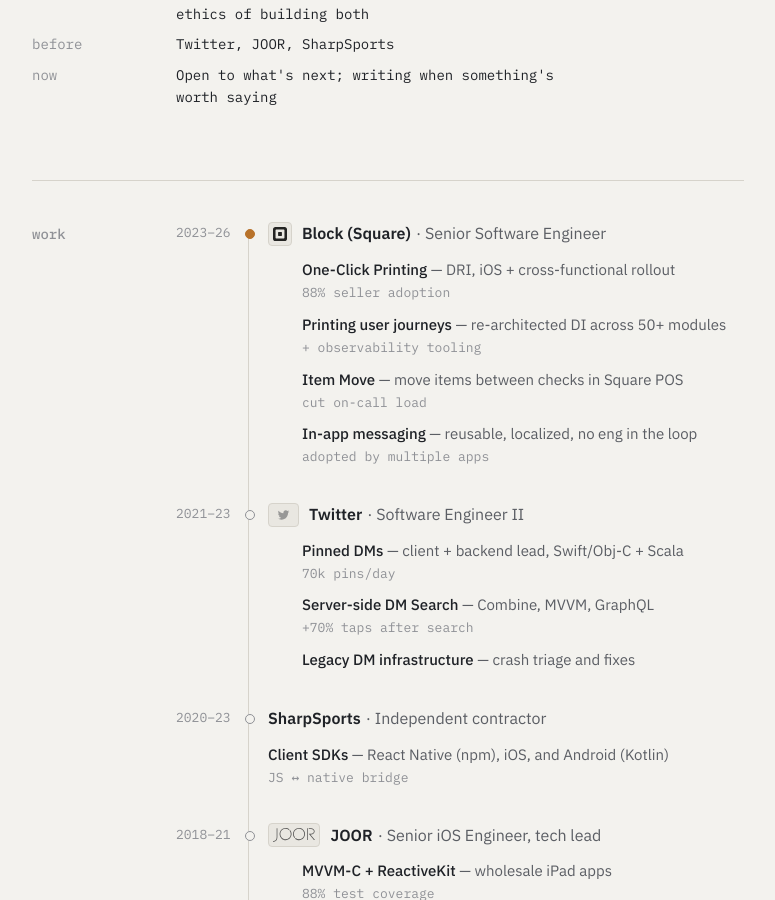
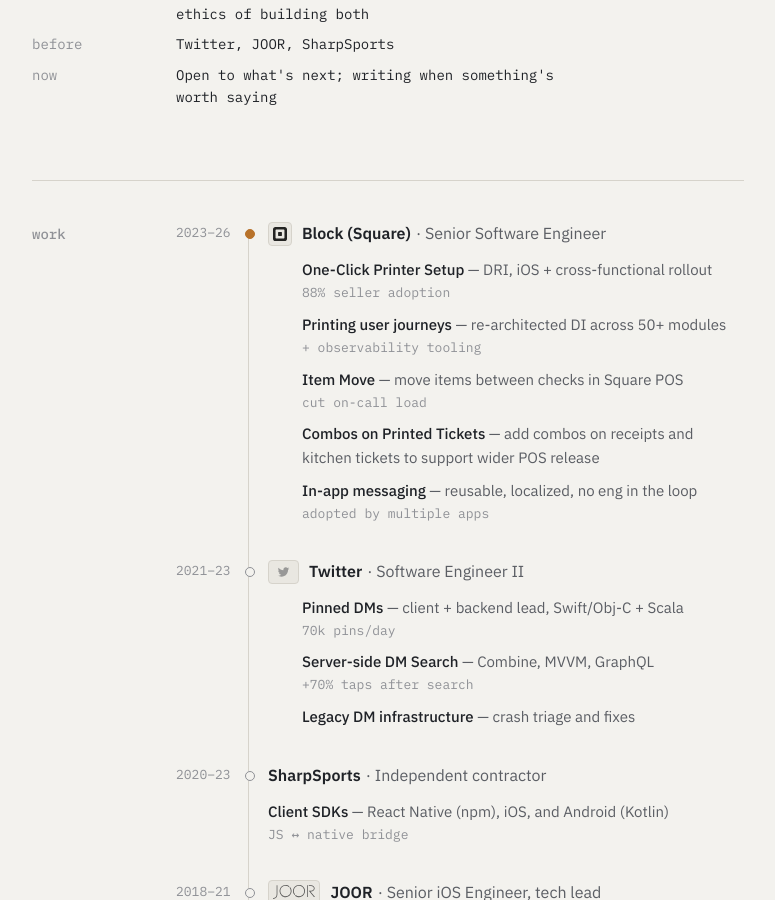
Before and after one commit to IsaacACasanova/IsaacACasanova.github.io, a Jekyll site: the page built from index.html, in a window 1280 px wide and 900 px high, scrolled down 322 px. Shown: the whole window, without its empty margins (252-1027 px from the left). Built offline with Jekyll 4.4.1, drawn with Linux system fonts in a browser that asks for light colours; the list of posts is cut into pages by our own code.

Commit message:
Roles: rename One-Click Printer Setup, add Combos on Printed Tickets
Co-Authored-By: Claude Fable 5.1 <noreply@anthropic.com>

```diff
--- a/_data/roles.yml
+++ b/_data/roles.yml
@@ -10,9 +10,10 @@
   logo: /images/logos/square.svg
   logo_invert: true
   projects:
-    - { name: One-Click Printing, summary: "DRI, iOS + cross-functional rollout", impact: "88% seller adoption" }
+    - { name: One-Click Printer Setup, summary: "DRI, iOS + cross-functional rollout", impact: "88% seller adoption" }
     - { name: Printing user journeys, summary: "re-architected DI across 50+ modules", impact: "+ observability tooling" }
     - { name: Item Move, summary: "move items between checks in Square POS", impact: "cut on-call load" }
+    - { name: Combos on Printed Tickets, summary: "add combos on receipts and kitchen tickets to support wider POS release" }
     - { name: In-app messaging, summary: "reusable, localized, no eng in the loop", impact: "adopted by multiple apps" }
 
 - company: Twitter
```
